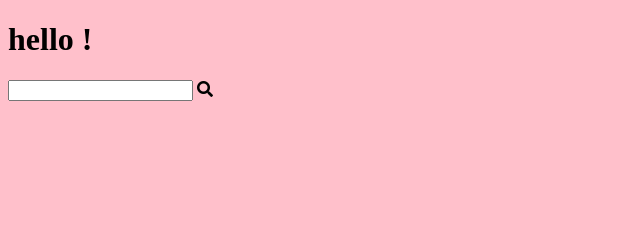
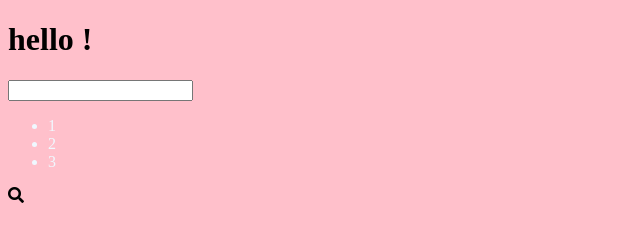
Before and after one commit to heloisehenaut/ingrw31, a plain HTML site: page index.html in a window 1280 px wide. Shown: the full height of the page, 0-640 px from the left. Drawn offline with Linux system fonts and the light colour scheme.

Commit message:
navig modif

```diff
--- a/index.html
+++ b/index.html
@@ -15,6 +15,13 @@
         <form action=""></form>
         <input type="search">
         <buttoon>
+          <nav class="navigation">
+            <ul>
+              <li>1</li>
+              <li>2</li>
+              <li>3</li>
+            </ul>
+          </nav>
           <i class="fas fa-search"></i>
         </buttoon>
       </header>
--- a/style.css
+++ b/style.css
@@ -3,7 +3,7 @@
 }
 
 .content {
-  display: flex,
+  display: flex;
   flex: 1;
 }
 
@@ -16,3 +16,12 @@
   min-width: 20%;
   padding: 1rem;
 }
+
+.navigation {
+  display: flex;
+  flex: 1
+}
+
+.navigation li {
+  color: aliceblue;
+}
```
